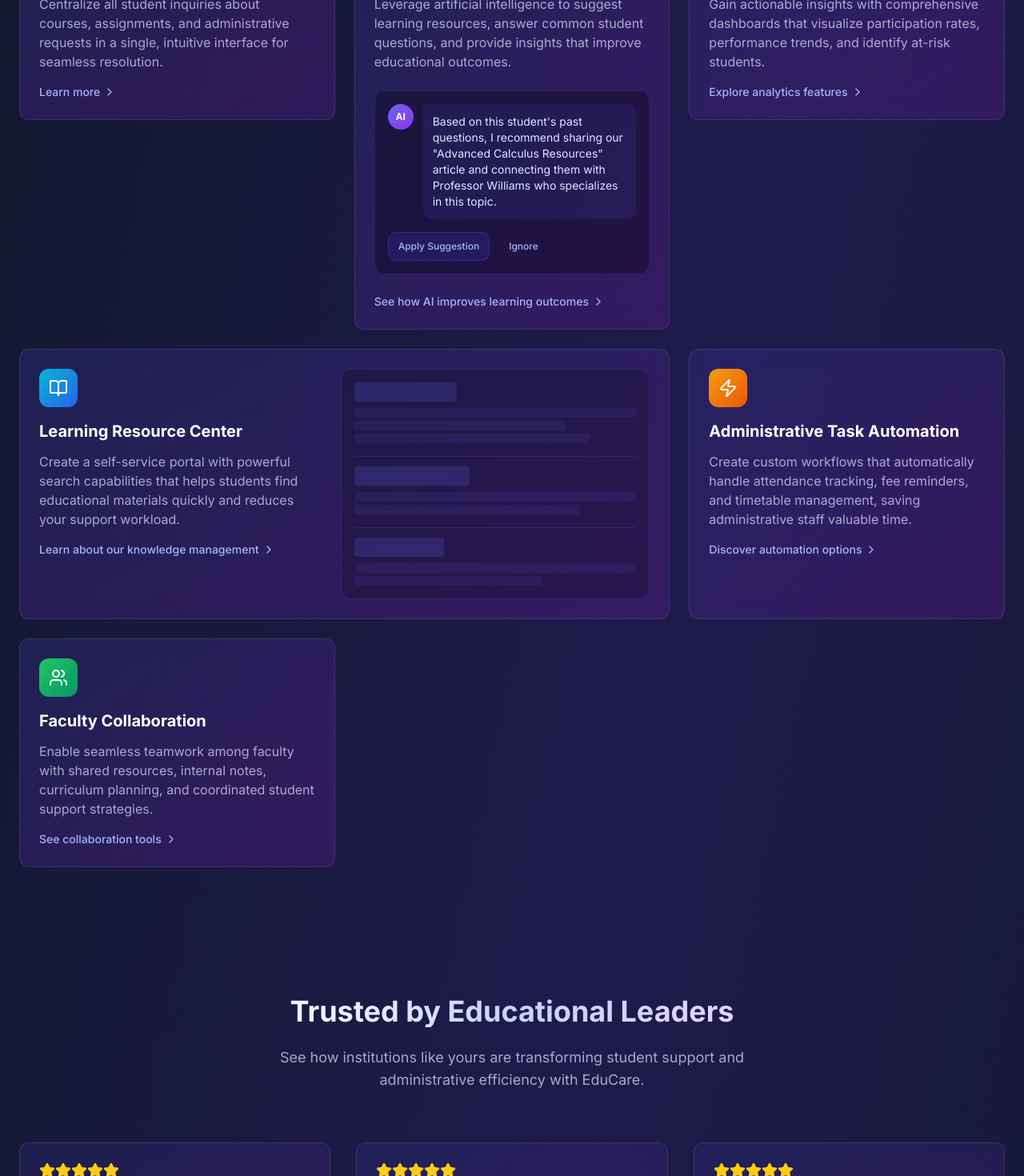
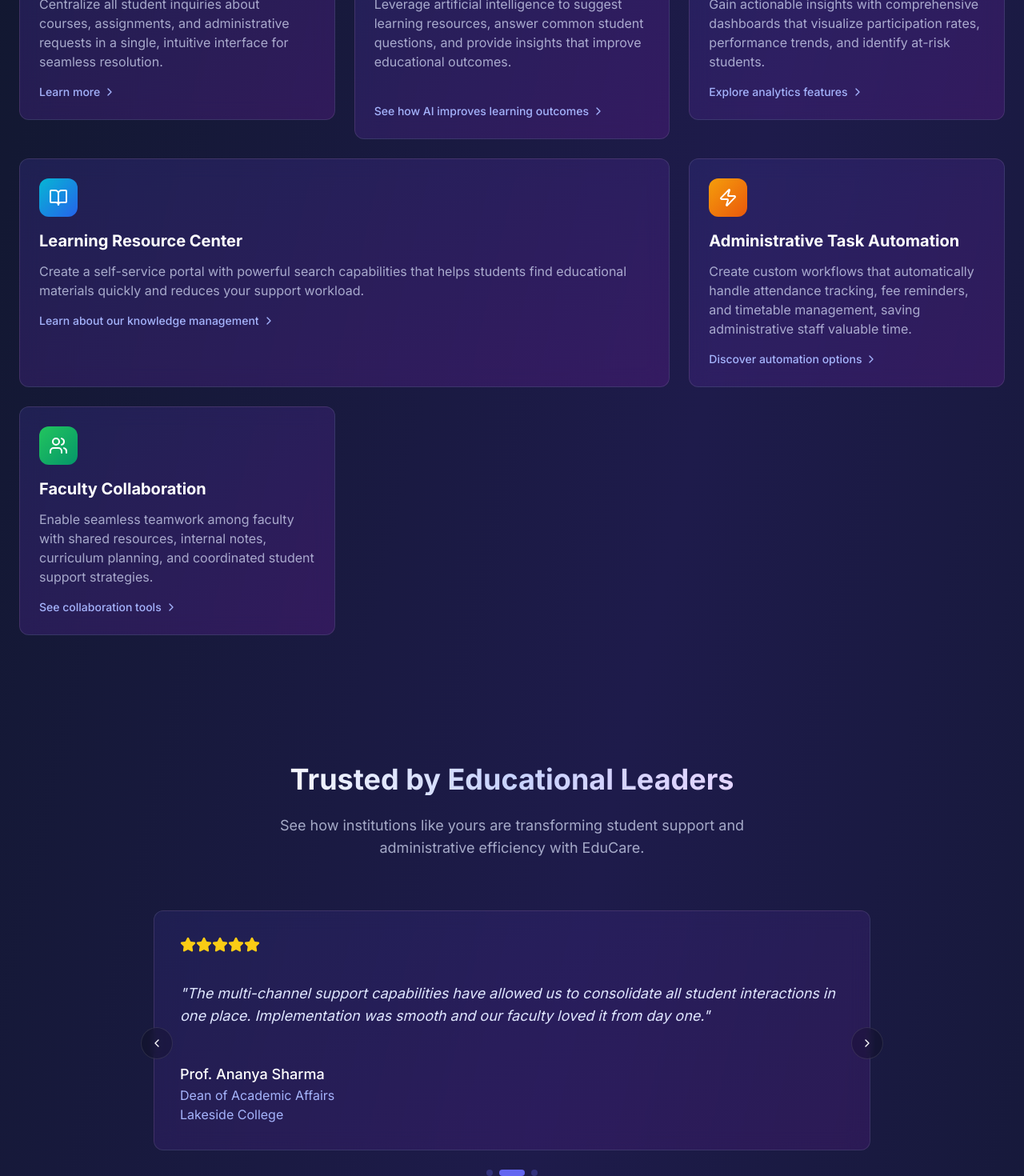
Before and after one commit to alokp5665/simulated-helpdesk-magic-1000, a React (Vite) app: page / in a window 1280 px wide. Shown: the part 1280-2750 px from the top of the page at 80% size. Built offline with nearby package versions, Linux system fonts and the light colour scheme.

Commit message:
Update LandingPage UI and content
- Removed elements from "Everything You Need" section.
- Improved layout and alignment of feature cards.
- Updated testimonial names to Indian names.
- Implemented carousel slider for testimonials.
- Converted pricing to INR and updated button redirects.

```diff
--- a/src/pages/landing/index.tsx
+++ b/src/pages/landing/index.tsx
@@ -22,7 +22,8 @@ import {
   School,
   Send,
   X,
-  Lightbulb
+  Lightbulb,
+  ChevronLeft
 } from "lucide-react";
 import { motion, AnimatePresence } from "framer-motion";
 import { Button } from "@/components/ui/button";
@@ -63,6 +64,7 @@ const LandingPage = () => {
   const [isTyping, setIsTyping] = useState(false);
   const [currentTip, setCurrentTip] = useState<DidYouKnowTip | null>(null);
   const chatEndRef = useRef<HTMLDivElement>(null);
+  const [currentTestimonialIndex, setCurrentTestimonialIndex] = useState(0);
 
   // Features for the rotating showcase
   const features = [
@@ -93,25 +95,25 @@ const LandingPage = () => {
     }
   ];
 
-  // Testimonials from educational institutions
+  // Testimonials from educational institutions with Indian names
   const testimonials = [
     {
       quote: "EduCare transformed our student support workflow and reduced response times by 62%. The automation features alone saved our administrative staff 20+ hours per week.",
-      author: "Dr. Sarah Johnson",
+      author: "Dr. Rajesh Kumar",
       position: "Director of Student Success",
       institution: "Westfield University",
       rating: 5
     },
     {
       quote: "The multi-channel support capabilities have allowed us to consolidate all student interactions in one place. Implementation was smooth and our faculty loved it from day one.",
-      author: "Prof. Michael Chen",
+      author: "Prof. Ananya Sharma",
       position: "Dean of Academic Affairs",
       institution: "Lakeside College",
       rating: 5
     },
     {
       quote: "As a rapidly growing K-12 school district, we needed a scalable solution. EduCare grew with us from 5 to 50 support agents without a hitch and improved our parent communication significantly.",
-      author: "Elena Rodriguez",
+      author: "Vikram Patel",
       position: "District Technology Coordinator",
       institution: "Greenwood School District",
       rating: 5
@@ -150,11 +152,11 @@ const LandingPage = () => {
     }
   ];
 
-  // Pricing plans
+  // Pricing plans with INR
   const pricingPlans = [
     {
       name: "Starter",
-      price: "$299",
+      price: "₹24,999",
       period: "per month",
       features: [
         "Up to 1,000 students",
@@ -168,7 +170,7 @@ const LandingPage = () => {
     },
     {
       name: "Professional",
-      price: "$599",
+      price: "₹49,999",
       period: "per month",
       features: [
         "Up to 5,000 students",
@@ -205,7 +207,7 @@ const LandingPage = () => {
   const chatResponses = [
     {
       keywords: ["price", "cost", "pricing", "plan"],
-      response: "We offer flexible pricing plans designed specifically for educational institutions. Our Starter plan begins at $299/month, while our Professional plan is $599/month. For larger institutions, we provide custom Enterprise pricing. Would you like me to tell you more about what's included in each plan?"
+      response: "We offer flexible pricing plans designed specifically for educational institutions. Our Starter plan begins at ₹24,999/month, while our Professional plan is ₹49,999/month. For larger institutions, we provide custom Enterprise pricing. Would you like me to tell you more about what's included in each plan?"
     },
     {
       keywords: ["demo", "try", "trial", "see"],
@@ -322,6 +324,14 @@ const LandingPage = () => {
     }
   }, [isChatOpen]);
 
+  // Auto rotate testimonials
+  useEffect(() => {
+    const interval = setInterval(() => {
+      setCurrentTestimonialIndex(prev => (prev + 1) % testimonials.length);
+    }, 5000);
+    return () => clearInterval(interval);
+  }, [testimonials.length]);
+
   // Scroll to chat end when new messages are added
   useEffect(() => {
     chatEndRef.current?.scrollIntoView({ behavior: 'smooth' });
@@ -349,6 +359,11 @@ const LandingPage = () => {
   // Handle sign up click
   const handleSignUp = () => {
     navigate("/auth/signup");
+  };
+
+  // Handle navigating to contact page
+  const handleContactPage = () => {
+    navigate("/contact");
   };
 
   // Handle sending a chat message
@@ -396,6 +411,15 @@ const LandingPage = () => {
     if (!isChatOpen) {
       setCurrentTip(didYouKnowTips[Math.floor(Math.random() * didYouKnowTips.length)]);
     }
+  };
+
+  // Handle testimonial navigation
+  const nextTestimonial = () => {
+    setCurrentTestimonialIndex(prev => (prev + 1) % testimonials.length);
+  };
+
+  const prevTestimonial = () => {
+    setCurrentTestimonialIndex(prev => (prev - 1 + testimonials.length) % testimonials.length);
   };
 
   return (
@@ -450,6 +474,7 @@ const LandingPage = () => {
                 <button onClick={() => scrollToSection(testimonialsRef)} className="text-sm font-medium opacity-80 hover:opacity-100 transition-opacity">Testimonials</button>
                 <button onClick={() => scrollToSection(pricingRef)} className="text-sm font-medium opacity-80 hover:opacity-100 transition-opacity">Pricing</button>
                 <button onClick={() => scrollToSection(faqRef)} className="text-sm font-medium opacity-80 hover:opacity-100 transition-opacity">FAQ</button>
+                <button onClick={handleContactPage} className="text-sm font-medium opacity-80 hover:opacity-100 transition-opacity">Contact</button>
               </motion.nav>
             </div>
 
@@ -664,7 +689,7 @@ const LandingPage = () => {
               whileInView={{ opacity: 1, y: 0 }}
               transition={{ duration: 0.5 }}
               viewport={{ once: true, margin: "-100px" }}
-              className="bento-card bg-gradient-to-br from-indigo-900/40 to-purple-900/40 backdrop-blur-md rounded-xl p-6 border border-white/10 hover:border-white/20 transition-all group"
+              className="bento-card bg-gradient-to-br from-indigo-900/40 to-purple-900/40 backdrop-blur-md rounded-xl p-6 border border-white/10 hover:border-white/20 transition-all group h-full"
             >
               <div className="bento-icon p-3 bg-gradient-to-br from-indigo-500 to-purple-600 rounded-lg w-fit mb-4">
                 <MessageSquare className="h-6 w-6" />
@@ -674,7 +699,7 @@ const LandingPage = () => {
                 Centralize all student inquiries about courses, assignments, and administrative requests
                 in a single, intuitive interface for seamless resolution.
               </p>
-              <div className="flex items-center gap-1 text-indigo-300 group-hover:text-indigo-200 transition-colors">
+              <div className="flex items-center gap-1 text-indigo-300 group-hover:text-indigo-200 transition-colors mt-auto">
                 <span className="text-sm font-medium">Learn more</span>
                 <ChevronRight className="h-4 w-4" />
               </div>
@@ -686,7 +711,7 @@ const LandingPage = () => {
               whileInView={{ opacity: 1, y: 0 }}
               transition={{ duration: 0.5, delay: 0.1 }}
               viewport={{ once: true, margin: "-100px" }}
-              className="bento-card bg-gradient-to-br from-indigo-900/40 to-purple-900/40 backdrop-blur-md rounded-xl p-6 border border-white/10 hover:border-white/20 transition-all group md:row-span-2"
+              className="bento-card bg-gradient-to-br from-indigo-900/40 to-purple-900/40 backdrop-blur-md rounded-xl p-6 border border-white/10 hover:border-white/20 transition-all group md:row-span-2 h-full flex flex-col"
             >
               <div className="bento-icon p-3 bg-gradient-to-br from-blue-500 to-indigo-600 rounded-lg w-fit mb-4">
                 <Brain className="h-6 w-6" />
@@ -697,29 +722,7 @@ const LandingPage = () => {
                 and provide insights that improve educational outcomes.
               </p>
 
-              <div className="p-4 bg-black/30 rounded-lg mb-6 border border-indigo-500/20">
-                <div className="flex items-start gap-3 mb-4">
-                  <div className="h-8 w-8 rounded-full bg-gradient-to-br from-indigo-500 to-purple-600 flex items-center justify-center flex-shrink-0">
-                    <span className="text-xs font-bold">AI</span>
-                  </div>
-                  <div className="bg-indigo-900/30 p-3 rounded-lg rounded-tl-none">
-                    <p className="text-sm text-indigo-100">
-                      Based on this student's past questions, I recommend sharing our
-                      "Advanced Calculus Resources" article and connecting them with Professor Williams who specializes in this topic.
-                    </p>
-                  </div>
-                </div>
-                <div className="flex items-center text-sm text-indigo-300 gap-3">
-                  <Button variant="outline" size="sm" className="bg-indigo-800/30 border-indigo-700/50 hover:bg-indigo-700/50 text-xs">
-                    Apply Suggestion
-                  </Button>
-                  <Button variant="ghost" size="sm" className="text-xs">
-                    Ignore
-                  </Button>
-                </div>
-              </div>
-
-              <div className="flex items-center gap-1 text-indigo-300 group-hover:text-indigo-200 transition-colors">
+              <div className="mt-auto flex items-center gap-1 text-indigo-300 group-hover:text-indigo-200 transition-colors">
                 <span className="text-sm font-medium">See how AI improves learning outcomes</span>
                 <ChevronRight className="h-4 w-4" />
               </div>
@@ -731,7 +734,7 @@ const LandingPage = () => {
               whileInView={{ opacity: 1, y: 0 }}
               transition={{ duration: 0.5, delay: 0.2 }}
               viewport={{ once: true, margin: "-100px" }}
-              className="bento-card bg-gradient-to-br from-indigo-900/40 to-purple-900/40 backdrop-blur-md rounded-xl p-6 border border-white/10 hover:border-white/20 transition-all group"
+              className="bento-card bg-gradient-to-br from-indigo-900/40 to-purple-900/40 backdrop-blur-md rounded-xl p-6 border border-white/10 hover:border-white/20 transition-all group h-full flex flex-col"
             >
               <div className="bento-icon p-3 bg-gradient-to-br from-purple-500 to-pink-600 rounded-lg w-fit mb-4">
                 <BarChart3 className="h-6 w-6" />
@@ -741,7 +744,7 @@ const LandingPage = () => {
                 Gain actionable insights with comprehensive dashboards that visualize participation rates,
                 performance trends, and identify at-risk students.
               </p>
-              <div className="flex items-center gap-1 text-indigo-300 group-hover:text-indigo-200 transition-colors">
+              <div className="mt-auto flex items-center gap-1 text-indigo-300 group-hover:text-indigo-200 transition-colors">
                 <span className="text-sm font-medium">Explore analytics features</span>
                 <ChevronRight className="h-4 w-4" />
               </div>
@@ -753,10 +756,8 @@ const LandingPage = () => {
               whileInView={{ opacity: 1, y: 0 }}
               transition={{ duration: 0.5, delay: 0.3 }}
               viewport={{ once: true, margin: "-100px" }}
-              className="bento-card bg-gradient-to-br from-indigo-900/40 to-purple-900/40 backdrop-blur-md rounded-xl p-6 border border-white/10 hover:border-white/20 transition-all group lg:col-span-2"
+              className="bento-card bg-gradient-to-br from-indigo-900/40 to-purple-900/40 backdrop-blur-md rounded-xl p-6 border border-white/10 hover:border-white/20 transition-all group lg:col-span-2 h-full"
             >
-              <div className="flex flex-col md:flex-row gap-6">
-                <div className="flex-1">
               <div className="bento-icon p-3 bg-gradient-to-br from-cyan-500 to-blue-600 rounded-lg w-fit mb-4">
                 <BookOpen className="h-6 w-6" />
               </div>
@@ -769,28 +770,6 @@ const LandingPage = () => {
                 <span className="text-sm font-medium">Learn about our knowledge management</span>
                 <ChevronRight className="h-4 w-4" />
               </div>
-                </div>
-                <div className="flex-1 bg-black/20 rounded-lg p-4 border border-indigo-500/20">
-                  <div className="mb-4">
-                    <div className="h-6 w-32 bg-indigo-500/20 rounded mb-2"></div>
-                    <div className="h-3 w-full bg-indigo-500/10 rounded"></div>
-                    <div className="h-3 w-3/4 bg-indigo-500/10 rounded mt-1"></div>
-                    <div className="h-3 w-5/6 bg-indigo-500/10 rounded mt-1"></div>
-                  </div>
-                  <Separator className="bg-indigo-500/20 my-3" />
-                  <div className="mb-4">
-                    <div className="h-6 w-36 bg-indigo-500/20 rounded mb-2"></div>
-                    <div className="h-3 w-full bg-indigo-500/10 rounded"></div>
-                    <div className="h-3 w-4/5 bg-indigo-500/10 rounded mt-1"></div>
-                  </div>
-                  <Separator className="bg-indigo-500/20 my-3" />
-                  <div>
-                    <div className="h-6 w-28 bg-indigo-500/20 rounded mb-2"></div>
-                    <div className="h-3 w-full bg-indigo-500/10 rounded"></div>
-                    <div className="h-3 w-2/3 bg-indigo-500/10 rounded mt-1"></div>
-                  </div>
-                </div>
-              </div>
             </motion.div>
 
             {/* Feature 5 - Administrative Task Automation */}
@@ -799,7 +778,7 @@ const LandingPage = () => {
               whileInView={{ opacity: 1, y: 0 }}
               transition={{ duration: 0.5, delay: 0.4 }}
               viewport={{ once: true, margin: "-100px" }}
-              className="bento-card bg-gradient-to-br from-indigo-900/40 to-purple-900/40 backdrop-blur-md rounded-xl p-6 border border-white/10 hover:border-white/20 transition-all group"
+              className="bento-card bg-gradient-to-br from-indigo-900/40 to-purple-900/40 backdrop-blur-md rounded-xl p-6 border border-white/10 hover:border-white/20 transition-all group h-full flex flex-col"
             >
               <div className="bento-icon p-3 bg-gradient-to-br from-amber-500 to-orange-600 rounded-lg w-fit mb-4">
                 <Zap className="h-6 w-6" />
@@ -809,7 +788,7 @@ const LandingPage = () => {
                 Create custom workflows that automatically handle attendance tracking, fee reminders, and
                 timetable management, saving administrative staff valuable time.
               </p>
-              <div className="flex items-center gap-1 text-indigo-300 group-hover:text-indigo-200 transition-colors">
+              <div className="mt-auto flex items-center gap-1 text-indigo-300 group-hover:text-indigo-200 transition-colors">
                 <span className="text-sm font-medium">Discover automation options</span>
                 <ChevronRight className="h-4 w-4" />
               </div>
@@ -821,7 +800,7 @@ const LandingPage = () => {
               whileInView={{ opacity: 1, y: 0 }}
               transition={{ duration: 0.5, delay: 0.5 }}
               viewport={{ once: true, margin: "-100px" }}
-              className="bento-card bg-gradient-to-br from-indigo-900/40 to-purple-900/40 backdrop-blur-md rounded-xl p-6 border border-white/10 hover:border-white/20 transition-all group"
+              className="bento-card bg-gradient-to-br from-indigo-900/40 to-purple-900/40 backdrop-blur-md rounded-xl p-6 border border-white/10 hover:border-white/20 transition-all group h-full flex flex-col"
             >
               <div className="bento-icon p-3 bg-gradient-to-br from-green-500 to-emerald-600 rounded-lg w-fit mb-4">
                 <Users className="h-6 w-6" />
@@ -831,7 +810,7 @@ const LandingPage = () => {
                 Enable seamless teamwork among faculty with shared resources, internal notes, curriculum planning,
                 and coordinated student support strategies.
               </p>
-              <div className="flex items-center gap-1 text-indigo-300 group-hover:text-indigo-200 transition-colors">
+              <div className="mt-auto flex items-center gap-1 text-indigo-300 group-hover:text-indigo-200 transition-colors">
                 <span className="text-sm font-medium">See collaboration tools</span>
                 <ChevronRight className="h-4 w-4" />
               </div>
@@ -858,29 +837,68 @@ const LandingPage = () => {
             </p>
           </motion.div>
 
-          <div className="grid grid-cols-1 md:grid-cols-3 gap-8">
-            {testimonials.map((testimonial, index) => (
+          {/* Testimonial carousel */}
+          <div className="relative max-w-4xl mx-auto">
+            <div className="overflow-hidden">
               <motion.div
-                key={index}
-                initial={{ opacity: 0, y: 20 }}
-                whileInView={{ opacity: 1, y: 0 }}
-                transition={{ duration: 0.5, delay: index * 0.1 }}
-                viewport={{ once: true, margin: "-100px" }}
-                className="bg-gradient-to-br from-indigo-900/30 to-purple-900/30 backdrop-blur-md rounded-xl p-6 border border-white/10"
+                className="flex items-center justify-center"
+                initial={{ opacity: 0 }}
+                animate={{ opacity: 1 }}
+                exit={{ opacity: 0 }}
+              >
+                <AnimatePresence mode="wait">
+                  <motion.div
+                    key={currentTestimonialIndex}
+                    initial={{ opacity: 0, x: 50 }}
+                    animate={{ opacity: 1, x: 0 }}
+                    exit={{ opacity: 0, x: -50 }}
+                    transition={{ duration: 0.5 }}
+                    className="bg-gradient-to-br from-indigo-900/30 to-purple-900/30 backdrop-blur-md rounded-xl p-8 border border-white/10 min-h-[300px] flex flex-col justify-between w-full"
                   >
                     <div className="flex mb-4">
-                  {[...Array(testimonial.rating)].map((_, i) => (
+                      {[...Array(testimonials[currentTestimonialIndex].rating)].map((_, i) => (
                         <Star key={i} className="h-5 w-5 fill-yellow-400 text-yellow-400" />
                       ))}
                     </div>
-                <p className="text-indigo-100 mb-6 italic">"{testimonial.quote}"</p>
+                    <p className="text-indigo-100 mb-6 italic text-lg">"{testimonials[currentTestimonialIndex].quote}"</p>
                     <div>
-                  <p className="font-medium text-white">{testimonial.author}</p>
-                  <p className="text-sm text-indigo-300">{testimonial.position}</p>
-                  <p className="text-sm text-indigo-300">{testimonial.institution}</p>
+                      <p className="font-medium text-white text-lg">{testimonials[currentTestimonialIndex].author}</p>
+                      <p className="text-indigo-300">{testimonials[currentTestimonialIndex].position}</p>
+                      <p className="text-indigo-300">{testimonials[currentTestimonialIndex].institution}</p>
                     </div>
                   </motion.div>
+                </AnimatePresence>
+              </motion.div>
+            </div>
+            {/* Navigation buttons */}
+            <div className="flex justify-between absolute top-1/2 left-0 right-0 -mx-4 transform -translate-y-1/2 pointer-events-none">
+              <Button
+                onClick={prevTestimonial}
+                variant="ghost"
+                className="rounded-full bg-black/20 backdrop-blur-sm border border-white/10 h-10 w-10 p-0 pointer-events-auto"
+              >
+                <ChevronLeft className="h-5 w-5" />
+              </Button>
+              <Button
+                onClick={nextTestimonial}
+                variant="ghost"
+                className="rounded-full bg-black/20 backdrop-blur-sm border border-white/10 h-10 w-10 p-0 pointer-events-auto"
+              >
+                <ChevronRight className="h-5 w-5" />
+              </Button>
+            </div>
+            {/* Testimonial indicators */}
+            <div className="flex justify-center mt-6 gap-2">
+              {testimonials.map((_, index) => (
+                <button
+                  key={index}
+                  onClick={() => setCurrentTestimonialIndex(index)}
+                  className={`h-2 rounded-full transition-all ${
+                    index === currentTestimonialIndex ? "w-8 bg-indigo-500" : "w-2 bg-indigo-500/30"
+                  }`}
+                />
               ))}
+            </div>
           </div>
 
           <div className="mt-20 grid grid-cols-2 md:grid-cols-4 gap-8">
@@ -949,6 +967,7 @@ const LandingPage = () => {
                 </ul>
                 <Button
                   className={`w-full ${plan.popular ? 'bg-gradient-to-r from-indigo-500 to-purple-600 hover:from-indigo-600 hover:to-purple-700' : 'bg-white/10 hover:bg-white/20'} premium-button`}
+                  onClick={handleContactPage}
                 >
                   {plan.cta}
                 </Button>
@@ -958,7 +977,11 @@ const LandingPage = () => {
 
           <div className="mt-12 text-center">
             <p className="text-indigo-300 mb-4">Need a custom plan for your unique requirements?</p>
-            <Button variant="outline" className="border-indigo-400/30 text-white hover:bg-white/10">
+            <Button
+              variant="outline"
+              className="border-indigo-400/30 text-white hover:bg-white/10"
+              onClick={handleContactPage}
+            >
               Contact Our Education Specialists
             </Button>
           </div>
@@ -1001,7 +1024,10 @@ const LandingPage = () => {
 
           <div className="mt-12 text-center">
             <p className="text-indigo-300 mb-4">Don't see your question here?</p>
-            <Button className="bg-gradient-to-r from-indigo-500 to-purple-600 hover:from-indigo-600 hover:to-purple-700 premium-button">
+            <Button
+              className="bg-gradient-to-r from-indigo-500 to-purple-600 hover:from-indigo-600 hover:to-purple-700 premium-button"
+              onClick={handleContactPage}
+            >
               Contact Support
             </Button>
           </div>
@@ -1026,6 +1052,7 @@ const LandingPage = () => {
               <button onClick={() => scrollToSection(testimonialsRef)} className="text-sm font-medium text-indigo-300 hover:text-white transition-colors">Testimonials</button>
               <button onClick={() => scrollToSection(pricingRef)} className="text-sm font-medium text-indigo-300 hover:text-white transition-colors">Pricing</button>
               <button onClick={() => scrollToSection(faqRef)} className="text-sm font-medium text-indigo-300 hover:text-white transition-colors">FAQ</button>
+              <button onClick={handleContactPage} className="text-sm font-medium text-indigo-300 hover:text-white transition-colors">Contact</button>
             </div>
           </div>
 
@@ -1036,7 +1063,7 @@ const LandingPage = () => {
             <div className="flex space-x-6">
               <a href="#" className="text-indigo-300 hover:text-white transition-colors">Privacy Policy</a>
               <a href="#" className="text-indigo-300 hover:text-white transition-colors">Terms of Service</a>
-              <a href="#" className="text-indigo-300 hover:text-white transition-colors">Contact</a>
+              <a href="/contact" className="text-indigo-300 hover:text-white transition-colors">Contact</a>
             </div>
           </div>
         </div>
```
Lines whose indentation alone changed are shown as unchanged.
